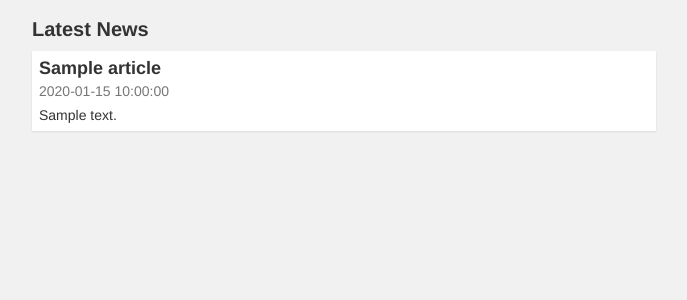
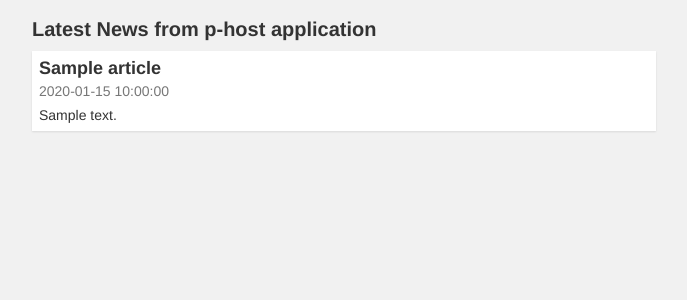
Before and after one commit to codacy-badger/NBT_Host, a Flask app: page / in a window 1280 px wide. Shown: the top 300 px of the page, without its empty margins (296-983 px from the left). Run offline with Flask 2, Linux system fonts and the light colour scheme; tables that the repository leaves empty hold one stand-in row (values such as "Sample post").

Commit message:
Update index.html

```diff
--- a/templates/index.html
+++ b/templates/index.html
@@ -1,11 +1,11 @@
 <html>
     <head>
-        <title>Latest News from p-host application </title>
+        <title>Latest News </title>
         <link rel="stylesheet" type="text/css" href="/static/css/index.css">
     </head>
     <body>
         <main>
-            <h1>Latest News</h1>
+            <h1>Latest News from p-host application</h1>
             {% for article in articles %}
             <article>
                 <h1>
```
